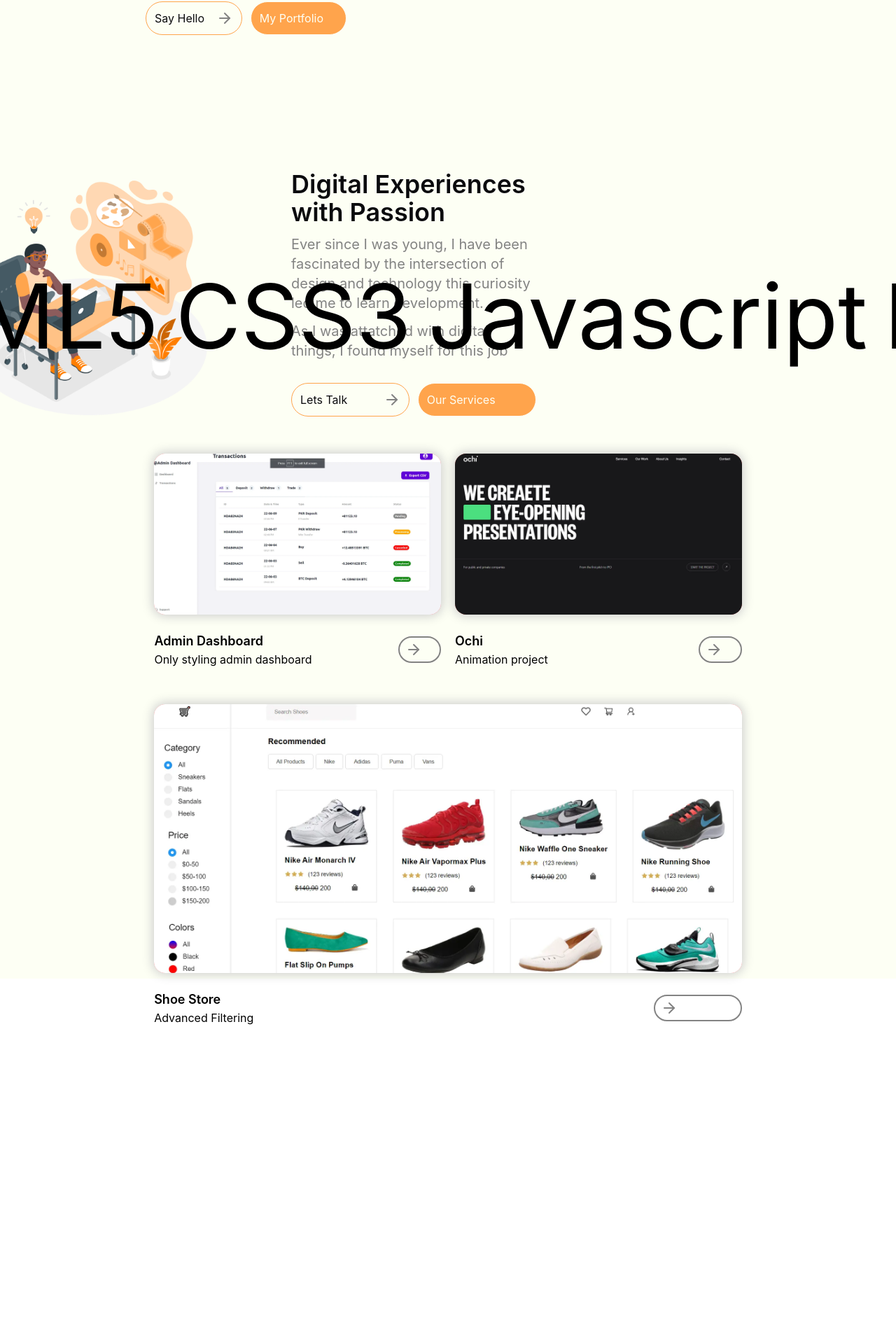
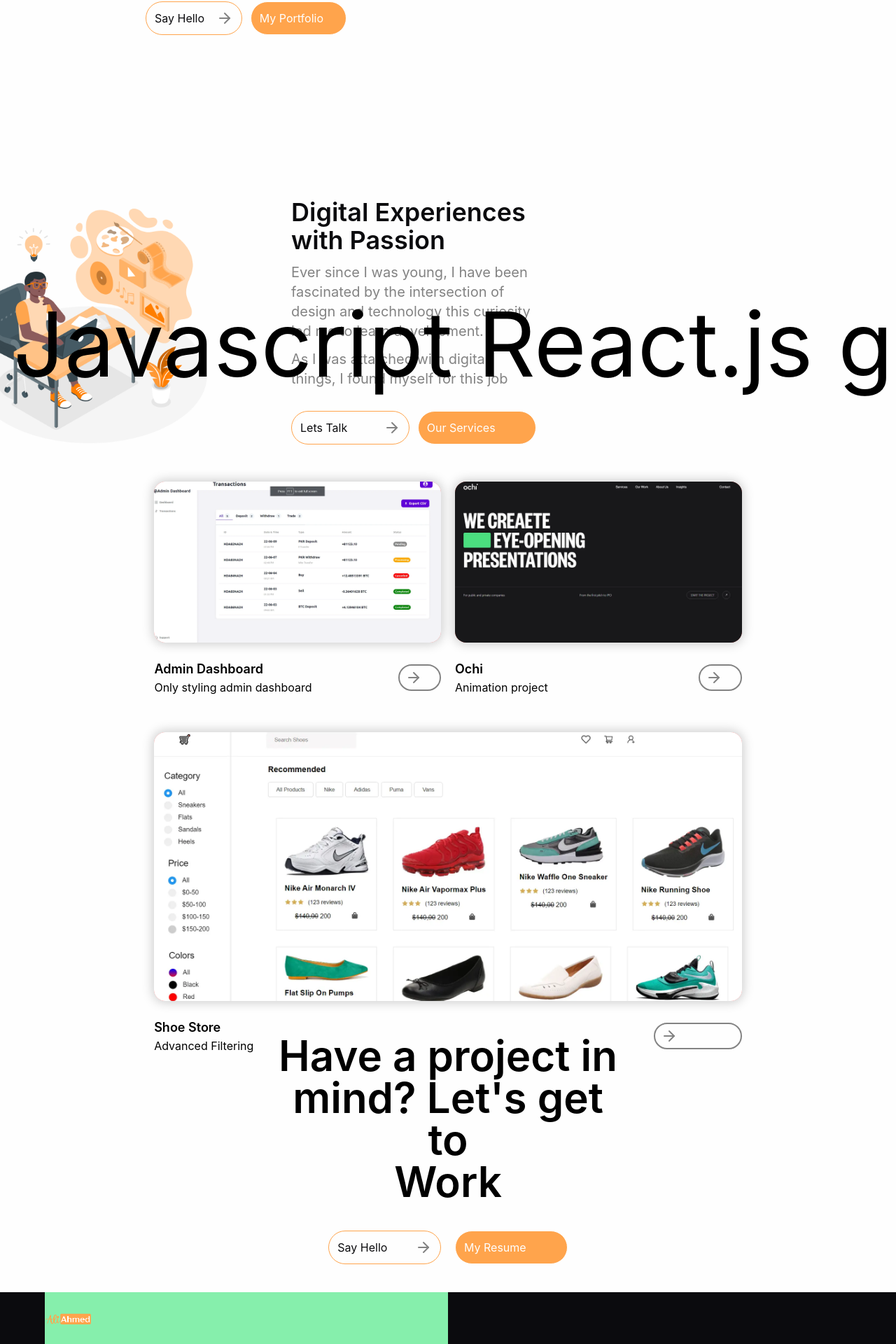
Before and after one commit to Ali88646/ali-ahmed-portfolio, a React (Vite) app: page / in a window 1280 px wide. Shown: the part 642-2562 px from the top of the page at 70% size. Before the commit the page ends 2128 px from the top, so only its background shows below. Built offline with nearby package versions, Linux system fonts and the light colour scheme.

Commit message:
completed connect with me section and some modifications

```diff
--- a/src/App.jsx
+++ b/src/App.jsx
@@ -1,4 +1,6 @@
 import About from "./about/About";
+import ConnectWithMe from "./connectWithMe/ConnectWithMe";
+import Footer from "./footer/Footer";
 import HeroSection from "./heroSection/HeroSection";
 import MyWorks from "./myWorks/MyWorks";
 import Navbar from "./navBar/Navbar";
@@ -15,7 +17,9 @@ function App() {
       <Skills />
       <div className="wrapper mx-auto  w-[90%] sm:w-[80%]">
         <MyWorks />
+        <ConnectWithMe />
       </div>
+      <Footer />
     </main>
   );
 }
--- a/src/about/About.jsx
+++ b/src/about/About.jsx
@@ -39,7 +39,7 @@ function About() {
     });
   }, []);
   return (
-    <div className="about-section  flex  w-full flex-col gap-7 overflow-hidden  rounded-3xl  sm:flex-row sm:items-center sm:justify-center">
+    <div className="about-section  sm:mt-10  flex w-full flex-col gap-7  overflow-hidden  rounded-3xl sm:flex-row sm:items-center sm:justify-center">
       <div className="flex w-full items-center justify-center sm:w-1/2 ">
         <img
           src="src\assets\images\Creative-thinking-amico.png"
--- /dev/null
+++ b/src/connectWithMe/ConnectWithMe.jsx
@@ -0,0 +1,31 @@
+import Button from "../button/Button";
+import { FiArrowRight } from "react-icons/fi";
+function ConnectWithMe() {
+  return (
+    <div className="bord mt-10 flex w-full justify-center">
+      <div className="flex w-[50%] flex-col items-center justify-center">
+        <div className="get-to-work flex flex-col justify-center">
+          <h2 className="leading-20 text-center text-6xl font-semibold">
+            Have a project in
+          </h2>
+          <h2 className="leading-20 text-center text-6xl font-semibold">
+            mind? Let's get to
+          </h2>
+          <h2 className="leading-20 text-center text-6xl font-semibold">
+            Work
+          </h2>
+        </div>
+        <div className="connect-me-btn mt-10 flex h-[3rem] w-4/6 gap-5">
+          <Button text={"Say Hello"} icon={<FiArrowRight />} layer={true} />
+          <Button
+            text={"My Resume"}
+            bgColor={"bg-primaryColor"}
+            textColor={"text-white"}
+          />
+        </div>
+      </div>
+    </div>
+  );
+}
+
+export default ConnectWithMe;
--- /dev/null
+++ b/src/footer/Footer.jsx
@@ -0,0 +1,14 @@
+import Logo from "../logo/Logo";
+
+function Footer() {
+  return (
+    <div className="mt-10 flex h-[5rem] w-full items-center justify-between overflow-hidden bg-headingsColor px-[5%]">
+      <div className="h-full w-1/2 bg-green-300">
+        <Logo width={"w-1/2"} />
+      </div>
+      <div className="text-white"></div>
+    </div>
+  );
+}
+
+export default Footer;
--- /dev/null
+++ b/src/logo/Logo.jsx
@@ -0,0 +1,15 @@
+function Logo({ width }) {
+  return (
+    <div
+      className={`logo-name flex h-full ${width} items-center gap-2 sm:w-[20%]  `}
+    >
+      <img
+        src="src\assets\images\ali-logo.png"
+        alt="ali-logo"
+        className="w-full sm:w-3/5"
+      />
+    </div>
+  );
+}
+
+export default Logo;
--- a/src/navBar/Navbar.jsx
+++ b/src/navBar/Navbar.jsx
@@ -5,6 +5,7 @@ import { MdMenu } from "react-icons/md";
 import { IoClose } from "react-icons/io5";
 import { useEffect, useState } from "react";
 import gsap from "gsap";
+import Logo from "../logo/Logo";
 
 // component start ==>
 const Navbar = () => {
@@ -25,14 +26,7 @@ const Navbar = () => {
 
   return (
     <nav className=" flex h-[6.5rem] w-full items-center justify-between  px-[5%] py-[2%]">
-      <div className="logo-name flex h-full w-1/3 items-center gap-2 sm:w-[20%] ">
-        <img
-          src="src\assets\images\ali-logo.png"
-          alt="ali-logo"
-          className="w-full sm:w-3/5"
-        />
-      </div>
-
+      <Logo width={"w-1/3"} />
       <div className="btn hidden h-full w-[20%] sm:block">
         <Button text={`Let's Talk`} icon={<FiArrowRight />} layer={true} />
       </div>
--- a/src/skills/Skills.jsx
+++ b/src/skills/Skills.jsx
@@ -7,10 +7,10 @@ function Skills() {
     const scrollingText = textAnimRef.current;
     gsap.set(scrollingText, { xPercent: 0 });
     const animation = gsap.to(scrollingText, {
-      xPercent: -100,
+      xPercent: -218,
       repeat: -1,
-      duration: 5,
-      ease: "linear",
+      duration: 20,
+      ease: "none",
     });
     return () => {
       animation.kill();
@@ -24,13 +24,13 @@ function Skills() {
   }, []);
   return (
     <div className=" w-full overflow-x-hidden sm:text-[10vw] ">
-      <div ref={textAnimRef} className="skills-box flex w-full gap-6">
-        <span>HTML5</span>
-        <span>CSS3</span>
-        <span>Javascript</span>
-        <span>React.js</span>
-        <span>gSAP</span>
-        <span>Tailwind</span>
+      <div ref={textAnimRef} className="skills-box flex w-full gap-3">
+        <p className=" skills-text text-nowrap">
+          HTML5 CSS3 Javascript React.js gSAP Tailwind
+        </p>
+        <p className="skills-text text-nowrap">
+          HTML5 CSS3 Javascript React.js gSAP Tailwind
+        </p>
       </div>
     </div>
   );
--- a/tailwind.config.js
+++ b/tailwind.config.js
@@ -9,7 +9,7 @@ export default {
         secondaryColor: "#b66ae2",
         headingsColor: "#0b0b0e",
         textColor: "#838383",
-        bgColor: "#fdfff4",
+        bgColor: "#FEFEFE",
         btnBorderColor: "#bababa",
       },
       gradientColorStops: {
```
